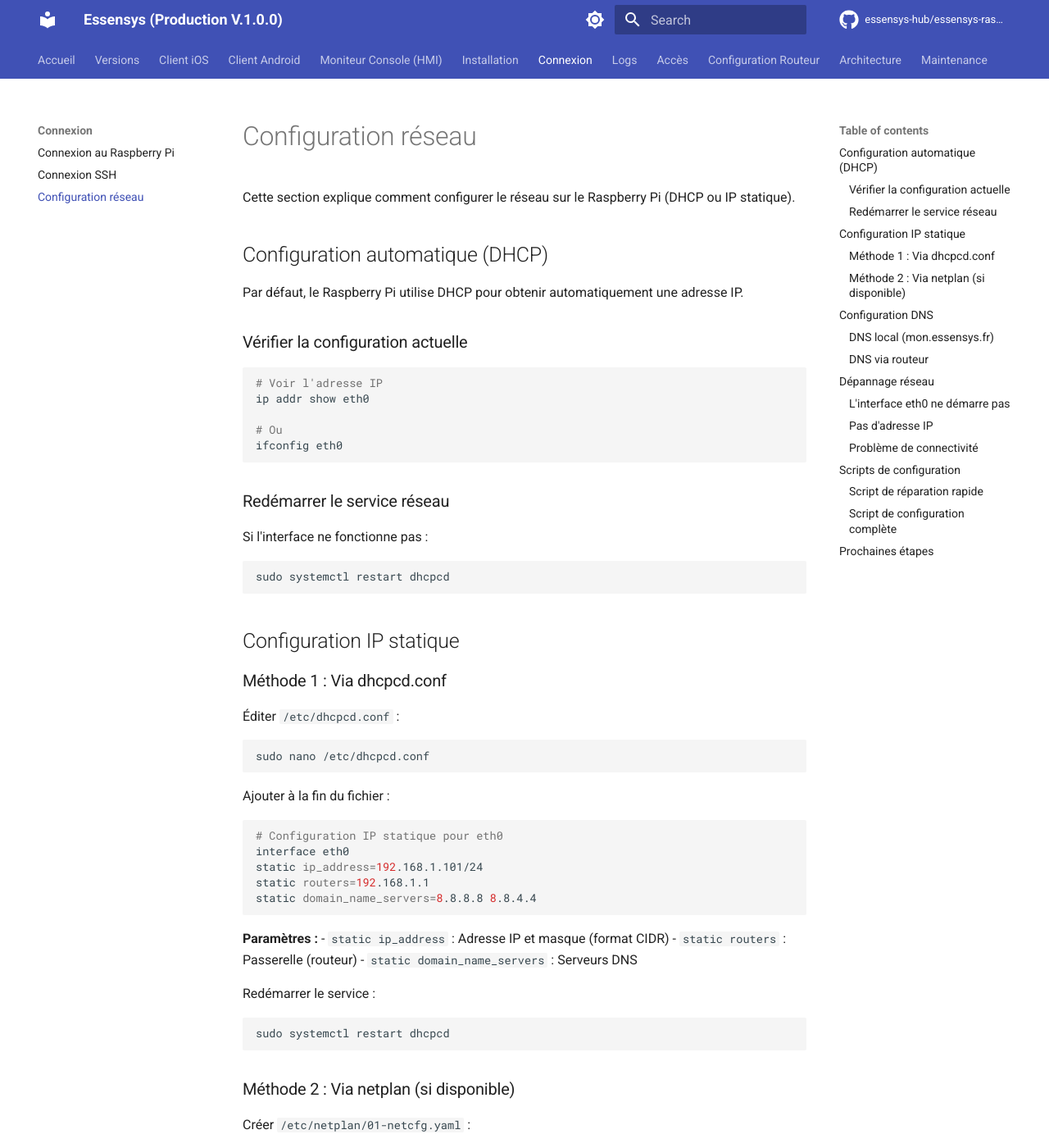
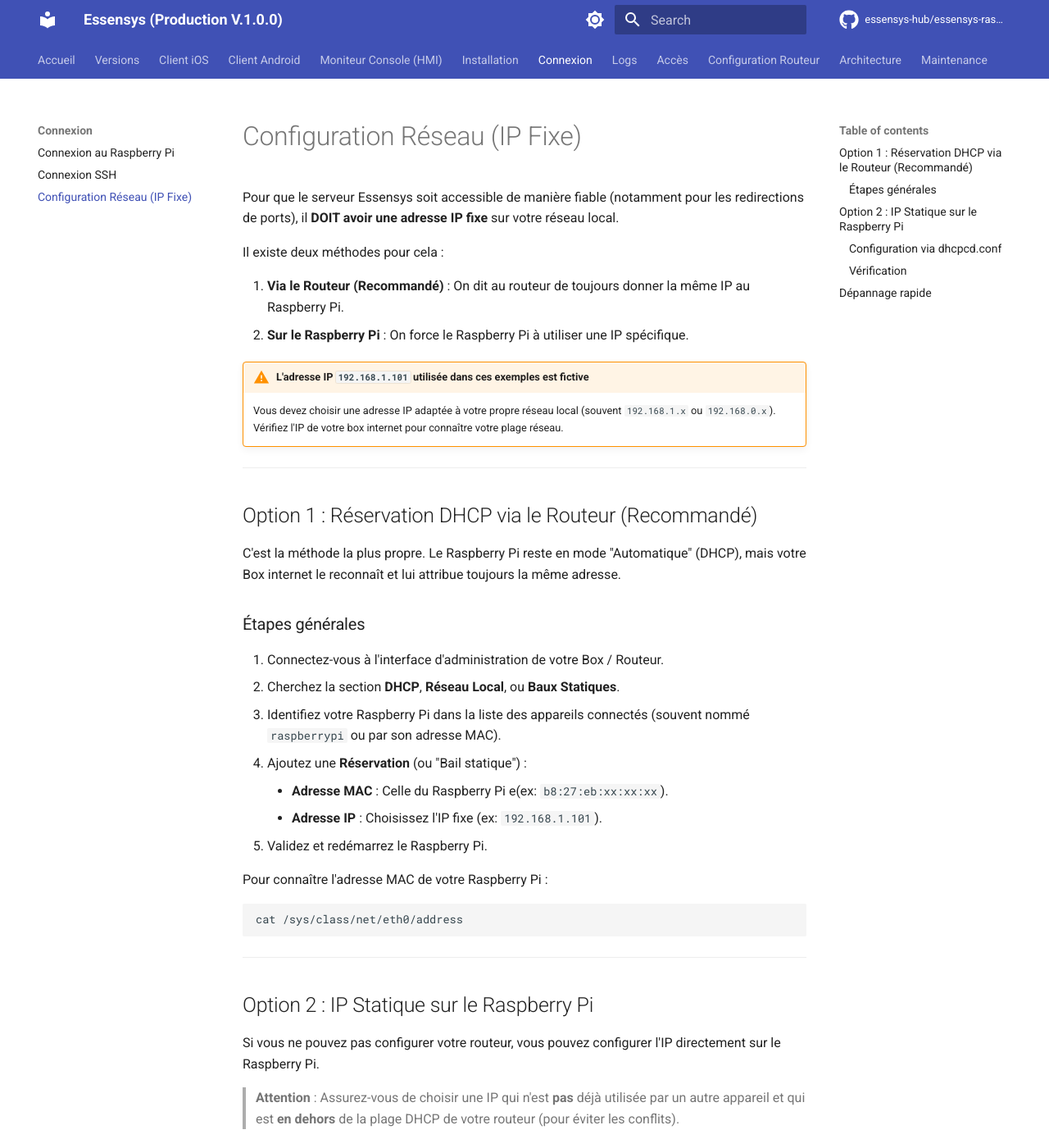
Before and after one commit to essensys-hub/essensys-raspberry-install, an MkDocs documentation site: the page built from docs/connexion/configuration-reseau.md, in a window 1280 px wide and 1400 px high. Shown: the whole window at 82% size. Built offline with MkDocs 1.6.1 and Material for MkDocs 9.7.7, drawn with Linux system fonts in a browser that asks for light colours; comment, search, counter and statistics services are not loaded; the version menu is left out; some of the changed text lies outside the part shown.

Commit message:
Docs: Rewrite Network Config (Static IP vs DHCP Reservation)

````diff
--- a/docs/connexion/configuration-reseau.md
+++ b/docs/connexion/configuration-reseau.md
@@ -1,173 +1,83 @@
-# Configuration réseau
+# Configuration Réseau (IP Fixe)
 
-Cette section explique comment configurer le réseau sur le Raspberry Pi (DHCP ou IP statique).
+Pour que le serveur Essensys soit accessible de manière fiable (notamment pour les redirections de ports), il **DOIT avoir une adresse IP fixe** sur votre réseau local.
 
-## Configuration automatique (DHCP)
+Il existe deux méthodes pour cela :
 
-Par défaut, le Raspberry Pi utilise DHCP pour obtenir automatiquement une adresse IP.
+1.  **Via le Routeur (Recommandé)** : On dit au routeur de toujours donner la même IP au Raspberry Pi.
+2.  **Sur le Raspberry Pi** : On force le Raspberry Pi à utiliser une IP spécifique.
 
-### Vérifier la configuration actuelle
+!!!WARNING "L'adresse IP `192.168.1.101` utilisée dans ces exemples est fictive"
+    Vous devez choisir une adresse IP adaptée à votre propre réseau local (souvent `192.168.1.x` ou `192.168.0.x`). Vérifiez l'IP de votre box internet pour connaître votre plage réseau.
 
+---
+
+## Option 1 : Réservation DHCP via le Routeur (Recommandé)
+
+C'est la méthode la plus propre. Le Raspberry Pi reste en mode "Automatique" (DHCP), mais votre Box internet le reconnaît et lui attribue toujours la même adresse.
+
+### Étapes générales
+
+1.  Connectez-vous à l'interface d'administration de votre Box / Routeur.
+2.  Cherchez la section **DHCP**, **Réseau Local**, ou **Baux Statiques**.
+3.  Identifiez votre Raspberry Pi dans la liste des appareils connectés (souvent nommé `raspberrypi` ou par son adresse MAC).
+4.  Ajoutez une **Réservation** (ou "Bail statique") :
+    *   **Adresse MAC** : Celle du Raspberry Pi e(ex: `b8:27:eb:xx:xx:xx`).
+    *   **Adresse IP** : Choisissez l'IP fixe (ex: `192.168.1.101`).
+5.  Validez et redémarrez le Raspberry Pi.
+
+Pour connaître l'adresse MAC de votre Raspberry Pi :
 ```bash
-# Voir l'adresse IP
-ip addr show eth0
-
-# Ou
-ifconfig eth0
+cat /sys/class/net/eth0/address
 ```
 
-### Redémarrer le service réseau
+---
 
-Si l'interface ne fonctionne pas :
+## Option 2 : IP Statique sur le Raspberry Pi
 
+Si vous ne pouvez pas configurer votre routeur, vous pouvez configurer l'IP directement sur le Raspberry Pi.
+
+> **Attention** : Assurez-vous de choisir une IP qui n'est **pas** déjà utilisée par un autre appareil et qui est **en dehors** de la plage DHCP de votre routeur (pour éviter les conflits).
+
+### Configuration via dhcpcd.conf
+
+1.  Éditez le fichier de configuration :
+    ```bash
+    sudo nano /etc/dhcpcd.conf
+    ```
+
+2.  Ajoutez les lignes suivantes à la fin du fichier (adaptez les IPs selon votre réseau) :
+
+    ```ini
+    # Exemple pour une box en 192.168.1.1 (Orange, SFR...)
+    interface eth0
+    static ip_address=192.168.1.101/24    # L'IP fixe désirée
+    static routers=192.168.1.1            # L'IP de votre Box
+    static domain_name_servers=1.1.1.1 8.8.8.8  # DNS (Cloudflare / Google)
+    ```
+
+    *Si votre box est en `192.168.0.1` (Freebox par défaut), remplacez les `1.1` et `1.101` par `0.1` et `0.101`.*
+
+3.  Sauvegardez (`Ctrl+X`, puis `Y`, puis `Entrée`).
+
+4.  Appliquez les changements :
+    ```bash
+    sudo systemctl restart dhcpcd
+    ```
+
+### Vérification
+
+Vérifiez que le Raspberry Pi a bien pris la nouvelle IP :
 ```bash
-sudo systemctl restart dhcpcd
+ip addr show eth0
 ```
 
-## Configuration IP statique
+---
 
-### Méthode 1 : Via dhcpcd.conf
+## Dépannage rapide
 
-Éditer `/etc/dhcpcd.conf` :
+Si vous perdez la connexion après avoir changé l'IP fixe sur le Raspberry Pi :
 
-```bash
-sudo nano /etc/dhcpcd.conf
-```
-
-Ajouter à la fin du fichier :
-
-```bash
-# Configuration IP statique pour eth0
-interface eth0
-static ip_address=192.168.1.101/24
-static routers=192.168.1.1
-static domain_name_servers=8.8.8.8 8.8.4.4
-```
-
-**Paramètres :**
-- `static ip_address` : Adresse IP et masque (format CIDR)
-- `static routers` : Passerelle (routeur)
-- `static domain_name_servers` : Serveurs DNS
-
-Redémarrer le service :
-
-```bash
-sudo systemctl restart dhcpcd
-```
-
-### Méthode 2 : Via netplan (si disponible)
-
-Créer `/etc/netplan/01-netcfg.yaml` :
-
-```yaml
-network:
-  version: 2
-  renderer: networkd
-  ethernets:
-    eth0:
-      dhcp4: no
-      addresses:
-        - 192.168.1.101/24
-      gateway4: 192.168.1.1
-      nameservers:
-        addresses:
-          - 8.8.8.8
-          - 8.8.4.4
-```
-
-Appliquer la configuration :
-
-```bash
-sudo netplan apply
-```
-
-## Configuration DNS
-
-### DNS local (mon.essensys.fr)
-
-Pour que `mon.essensys.fr` pointe vers le Raspberry Pi, configurer le DNS sur votre routeur ou utiliser `/etc/hosts` :
-
-```bash
-sudo nano /etc/hosts
-```
-
-Ajouter :
-```
-192.168.1.101 mon.essensys.fr
-```
-
-### DNS via routeur
-
-Configurer le DNS sur votre routeur pour que `mon.essensys.fr` pointe vers `192.168.1.101`.
-
-Voir la section [Configuration Routeur](../router/index.md) pour plus de détails.
-
-## Dépannage réseau
-
-### L'interface eth0 ne démarre pas
-
-```bash
-# Vérifier l'état de l'interface
-ip link show eth0
-
-# Activer l'interface
-sudo ip link set eth0 up
-
-# Redémarrer le service
-sudo systemctl restart dhcpcd
-```
-
-### Pas d'adresse IP
-
-```bash
-# Forcer la demande DHCP
-sudo dhclient eth0
-
-# Vérifier les logs
-sudo journalctl -u dhcpcd -n 50
-```
-
-### Problème de connectivité
-
-```bash
-# Tester la connectivité
-ping -c 3 8.8.8.8
-
-# Tester la résolution DNS
-nslookup google.com
-
-# Vérifier la route
-ip route show
-```
-
-## Scripts de configuration
-
-Des scripts sont fournis pour faciliter la configuration :
-
-### Script de réparation rapide
-
-```bash
-cd ~/essensys-raspberry-install
-sudo ./fix-network.sh
-```
-
-### Script de configuration complète
-
-```bash
-cd ~/essensys-raspberry-install
-sudo ./configure-network.sh
-```
-
-Le script vous demandera :
-- Mode DHCP ou IP statique
-- Adresse IP (si statique)
-- Masque de sous-réseau
-- Passerelle
-- Serveurs DNS
-
-## Prochaines étapes
-
-Une fois le réseau configuré :
-
-1. [Installation Essensys](../installation/essensys-installation.md) - Installer Essensys
-2. [Configuration Routeur](../router/index.md) - Configurer le NAT/port forwarding
+1.  Connectez un écran et un clavier directement au Raspberry Pi.
+2.  Annulez la modification dans `/etc/dhcpcd.conf` (supprimez les lignes ajoutées) pour repasser en mode automatique.
+3.  Redémarrez avec `sudo reboot`.
````
